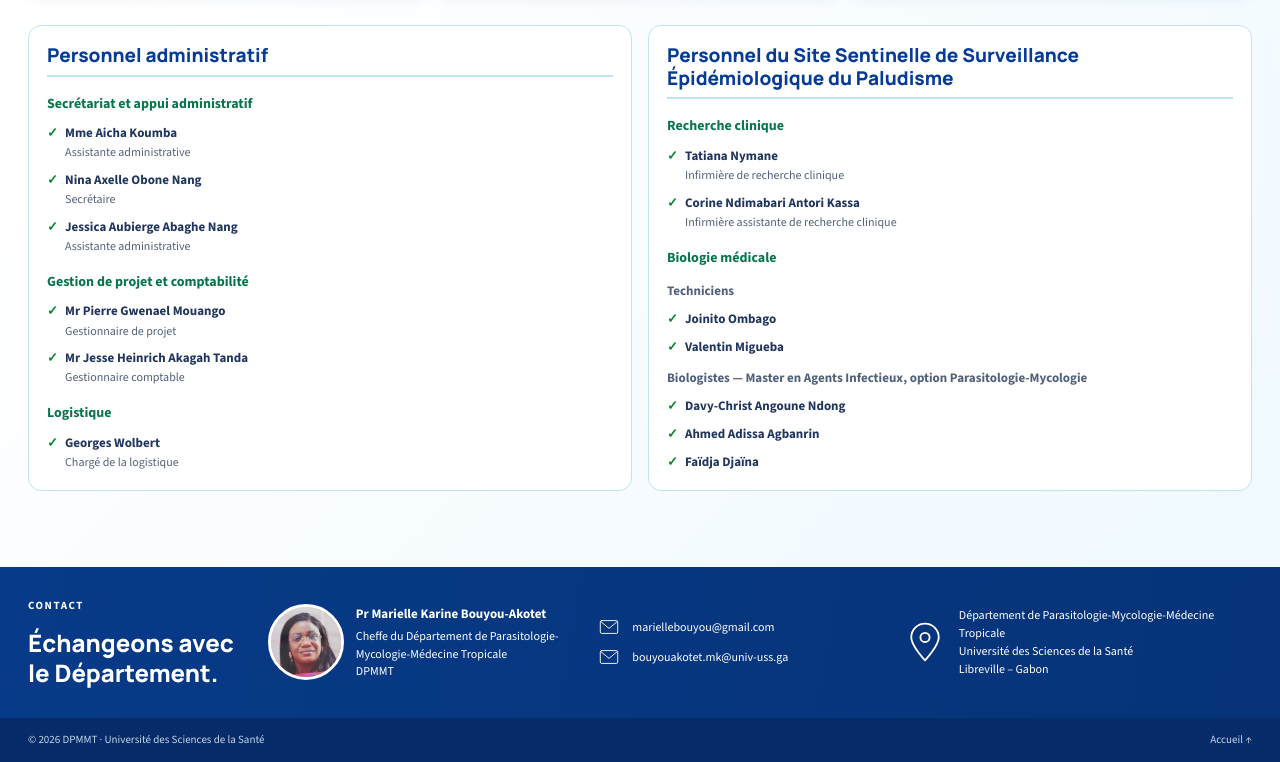
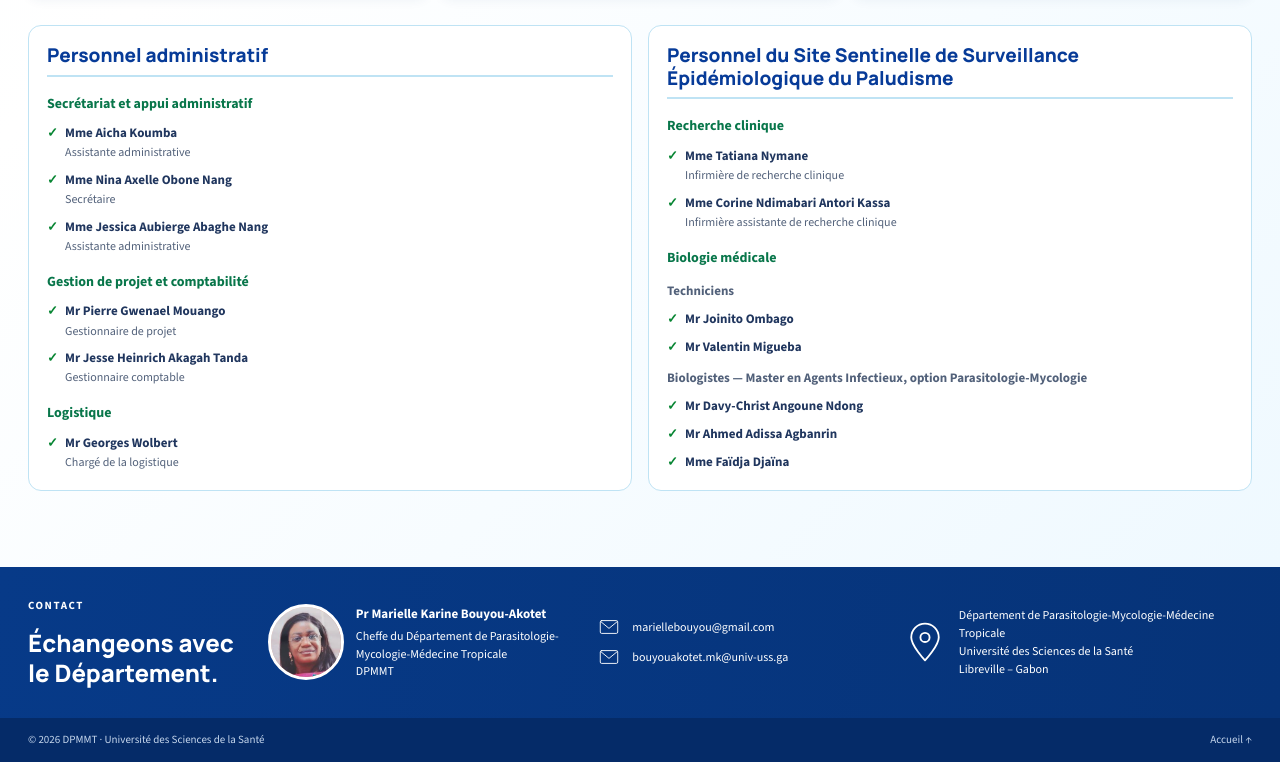
Before and after one commit to PlatinumGab/site-dpmmt, a plain HTML site: page qui-sommes-nous.html in a window 1280 px wide. Shown: the part 2520-3282 px from the top of the page. Drawn offline with nearby package versions, Linux system fonts and the light colour scheme; files whose address does not match are found by name.

Commit message:
Add files via upload

```diff
--- a/qui-sommes-nous.html
+++ b/qui-sommes-nous.html
@@ -75,29 +75,29 @@
         <section class="team-group"><h3>Personnel administratif</h3>
           <div class="team-duty"><h4>Secrétariat et appui administratif</h4><ul class="team-directory">
             <li><strong>Mme Aicha Koumba</strong><span>Assistante administrative</span></li>
-            <li><strong>Nina Axelle Obone Nang</strong><span>Secrétaire</span></li>
-            <li><strong>Jessica Aubierge Abaghe Nang</strong><span>Assistante administrative</span></li>
+            <li><strong>Mme Nina Axelle Obone Nang</strong><span>Secrétaire</span></li>
+            <li><strong>Mme Jessica Aubierge Abaghe Nang</strong><span>Assistante administrative</span></li>
           </ul></div>
           <div class="team-duty"><h4>Gestion de projet et comptabilité</h4><ul class="team-directory">
             <li><strong>Mr Pierre Gwenael Mouango</strong><span>Gestionnaire de projet</span></li>
             <li><strong>Mr Jesse Heinrich Akagah Tanda</strong><span>Gestionnaire comptable</span></li>
           </ul></div>
-          <div class="team-duty"><h4>Logistique</h4><ul class="team-directory"><li><strong>Georges Wolbert</strong><span>Chargé de la logistique</span></li></ul></div>
+          <div class="team-duty"><h4>Logistique</h4><ul class="team-directory"><li><strong>Mr Georges Wolbert</strong><span>Chargé de la logistique</span></li></ul></div>
         </section>
         <section class="team-group"><h3>Personnel du Site Sentinelle de Surveillance Épidémiologique du Paludisme</h3>
           <div class="team-duty"><h4>Recherche clinique</h4><ul class="team-directory">
-            <li><strong>Tatiana Nymane</strong><span>Infirmière de recherche clinique</span></li>
-            <li><strong>Corine Ndimabari Antori Kassa</strong><span>Infirmière assistante de recherche clinique</span></li>
+            <li><strong>Mme Tatiana Nymane</strong><span>Infirmière de recherche clinique</span></li>
+            <li><strong>Mme Corine Ndimabari Antori Kassa</strong><span>Infirmière assistante de recherche clinique</span></li>
           </ul></div>
           <div class="team-duty"><h4>Biologie médicale</h4>
             <h5 class="team-role-label">Techniciens</h5><ul class="team-directory">
-            <li><strong>Joinito Ombago</strong></li>
-            <li><strong>Valentin Migueba</strong></li>
+            <li><strong>Mr Joinito Ombago</strong></li>
+            <li><strong>Mr Valentin Migueba</strong></li>
             </ul>
             <h5 class="team-role-label">Biologistes <span>— Master en Agents Infectieux, option Parasitologie-Mycologie</span></h5><ul class="team-directory">
-              <li><strong>Davy-Christ Angoune Ndong</strong></li>
-              <li><strong>Ahmed Adissa Agbanrin</strong></li>
-              <li><strong>Faïdja Djaïna</strong></li>
+              <li><strong>Mr Davy-Christ Angoune Ndong</strong></li>
+              <li><strong>Mr Ahmed Adissa Agbanrin</strong></li>
+              <li><strong>Mme Faïdja Djaïna</strong></li>
             </ul>
           </div>
         </section>
--- a/script.js
+++ b/script.js
@@ -258,7 +258,7 @@ if (mentoringGrid) {
           const empty = document.createElement('p');
           empty.className = 'student-list-message';
           empty.textContent = category === 'DES'
-            ? 'Aucun travail de catégorie DES ne figure dans le classeur fourni.'
+            ? '7 travaux de DES encadrés. La liste détaillée (étudiants, titres et années) sera ajoutée prochainement.'
             : 'Aucun étudiant n’est renseigné pour cette catégorie dans le classeur fourni.';
           content.append(empty);
           return;
```
Also changed, not shown: formations.html (+1 -1 lines), recherche-creipa.html (+1 -1 lines).
